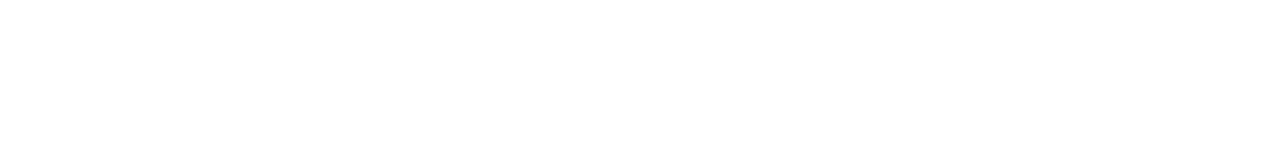
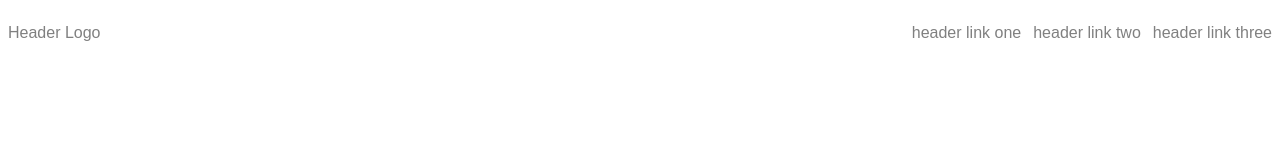
Before and after one commit to v3req/odin-landing-page, a plain HTML site: page index.html in a window 1280 px wide. Drawn offline with Linux system fonts and the light colour scheme.

Commit message:
Added a navigation bar and styled it

```diff
--- a/index.html
+++ b/index.html
@@ -7,6 +7,13 @@
     <link rel="stylesheet" href="style.css">
 </head>
 <body>
-
+    <div class="nav-bar">
+        <p>Header Logo</p>
+        <div class="mini-container">
+        <a href="google.com">header link one</a>
+        <a href="google.com">header link two</a>
+        <a href="">header link three</a>
+    </div>
+    </div>
 </body>
 </html>
--- a/style.css
+++ b/style.css
@@ -0,0 +1,23 @@
+.nav-bar{
+    font-family:Arial, Helvetica, sans-serif;
+    font-size:16px;
+    color:grey;
+    display:flex;
+    justify-content: space-between;
+    align-items: baseline;
+    gap:16px;
+}
+
+.mini-container {
+    display:flex;
+    gap:12px;
+}
+
+a {
+    text-decoration:none;
+    color:grey;
+}
+
+.header p {
+    font-weight:700;
+}
```
